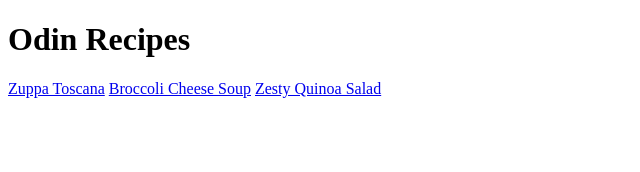
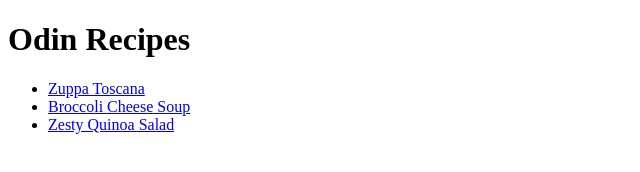
Before and after one commit to relieze/odin-recipes, a plain HTML site: page index.html in a window 1280 px wide. Shown: the whole page, without its empty margins (0-640 px from the left). Drawn offline with Linux system fonts and the light colour scheme.

Commit message:
Update README and reformat homepage links
Give information about the point of the website and the skills practiced. Also reformat index.html links and put them in an unordered list.

```diff
--- a/index.html
+++ b/index.html
@@ -7,8 +7,10 @@
   </head>
   <body>
     <h1>Odin Recipes</h1>
-    <a href="./recipes/zuppa-toscana.html">Zuppa Toscana</a>
-    <a href="./recipes/broccoli-soup.html">Broccoli Cheese Soup</a>
-    <a href="./recipes/quinoa-salad.html">Zesty Quinoa Salad</a>
+    <ul>
+      <li><a href="./recipes/zuppa-toscana.html">Zuppa Toscana</a></li>
+      <li><a href="./recipes/broccoli-soup.html">Broccoli Cheese Soup</a></li>
+      <li><a href="./recipes/quinoa-salad.html">Zesty Quinoa Salad</a></li>
+    </ul>
   </body>
 </html>
```
Also changed, not shown: 1 other file.
